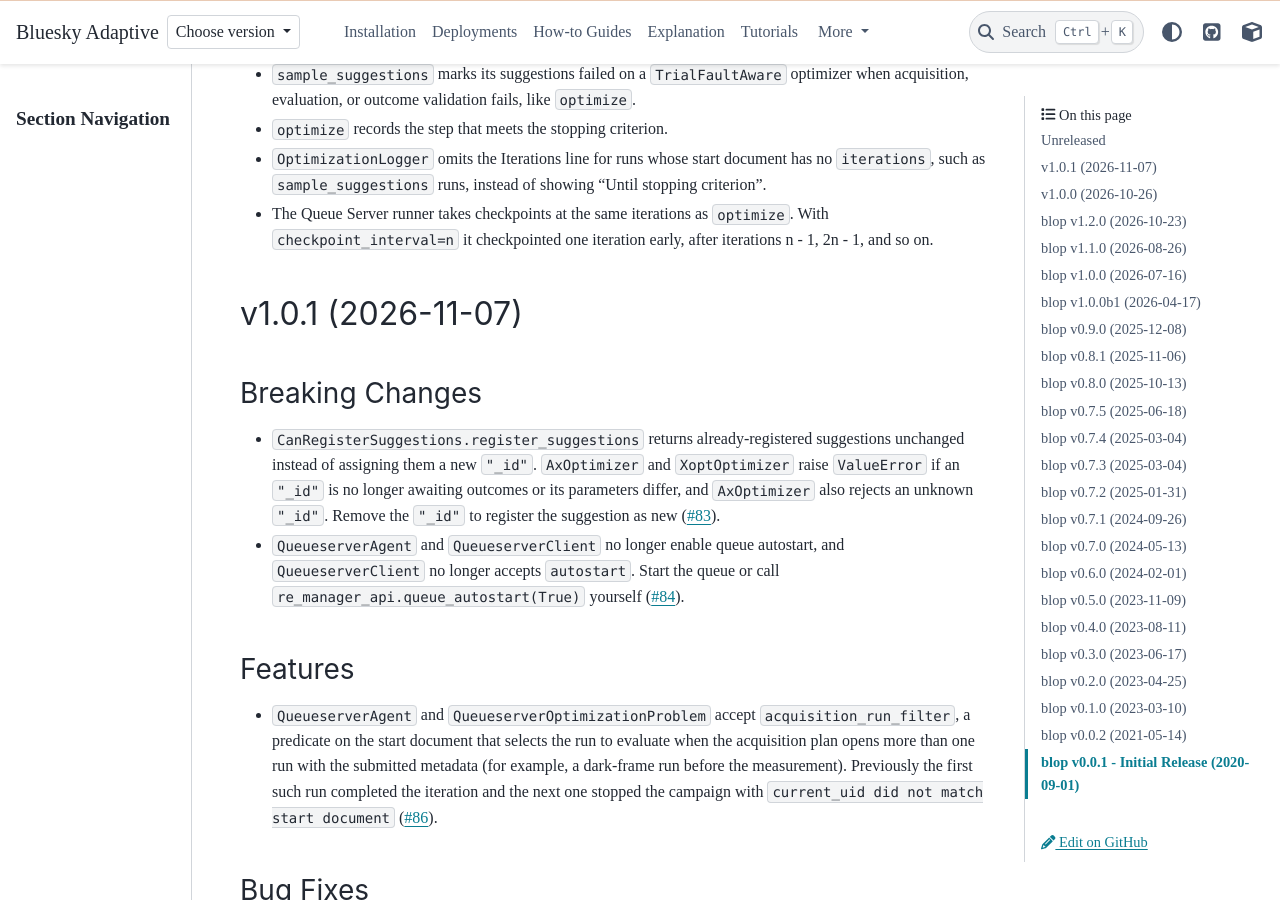
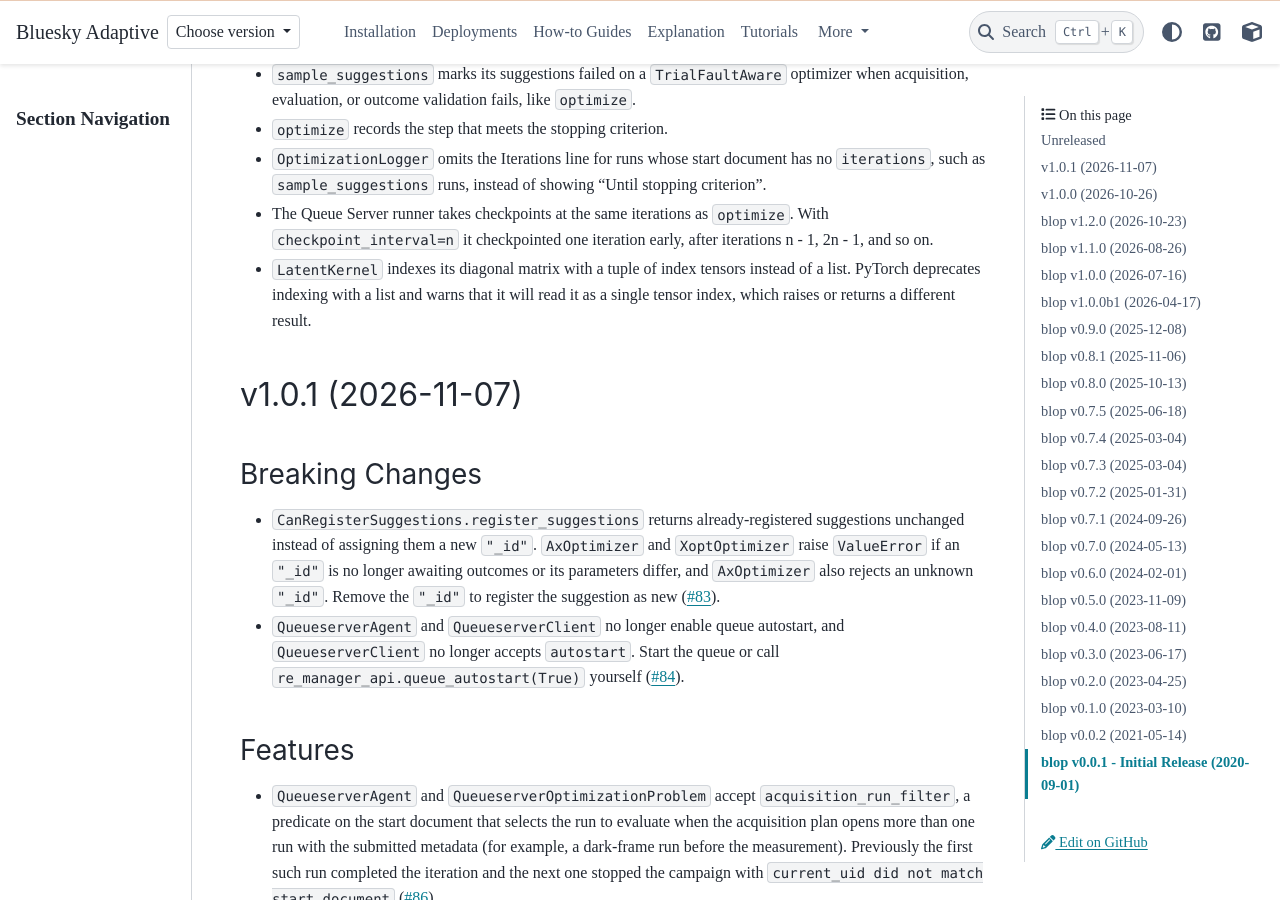
Before and after one commit to bluesky/bluesky-adaptive, a Sphinx documentation site: the page built from docs/source/release-history.rst, in a window 1280 px wide and 900 px high, scrolled down 3194 px. Built offline with Sphinx 7.4.7 and the PyData theme 0.15.4, drawn with Linux system fonts in a browser that asks for light colours; a script that is not in the unit is left out; the version number could not be read and is left out; comment, search, counter and statistics services are not loaded.

Commit message:
Index LatentKernel's diagonal matrix with a tuple (#116)
PyTorch deprecates indexing with a list of index tensors and warns that it will read the list as a single tensor index, which raises or returns a different result. Every LatentKernel evaluation emitted the warning. skew_matrix_indices was already a tuple.

Assisted-by: oh-my-pi:claude-opus-5.5

```diff
--- a/docs/source/release-history.rst
+++ b/docs/source/release-history.rst
@@ -119,6 +119,9 @@ Bug Fixes
   ``sample_suggestions`` runs, instead of showing "Until stopping criterion".
 * The Queue Server runner takes checkpoints at the same iterations as ``optimize``. With ``checkpoint_interval=n``
   it checkpointed one iteration early, after iterations n - 1, 2n - 1, and so on.
+* ``LatentKernel`` indexes its diagonal matrix with a tuple of index tensors instead of a list. PyTorch deprecates
+  indexing with a list and warns that it will read it as a single tensor index, which raises or returns a different
+  result.
 
 v1.0.1 (2026-11-07)
 -------------------
```
Also changed, not shown: 1 other file.
